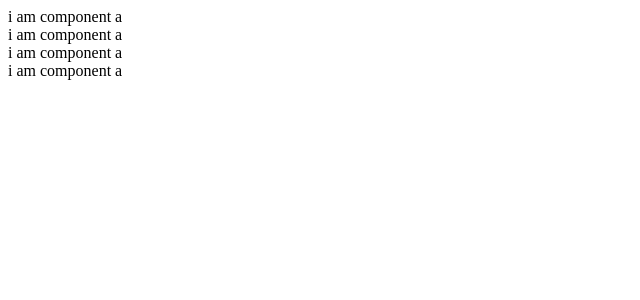
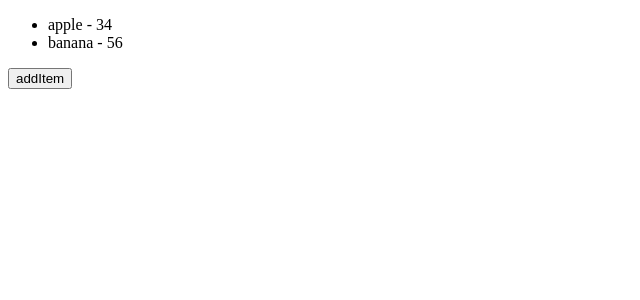
Before and after one commit to mazeyqian/multipage-template, a Vue app: page / in a window 1280 px wide. Shown: the top 300 px of the page, without its empty margins (0-640 px from the left). Built offline with nearby package versions, Linux system fonts and the light colour scheme.

Commit message:
v-on 事件 数据绑定，methods选项与data同级。

```diff
--- a/src/App.vue
+++ b/src/App.vue
@@ -1,24 +1,35 @@
 <template>
   <div>
-    <componentA v-for="(value, key) in objList" :key="key"></componentA>
+    <ul>
+      <li v-for="item in list"> {{ item.name }} - {{ item.price }}</li>
+    </ul>
+    <button v-on:click="addItem">addItem</button>
   </div>
 </template>
 
 <script>
-import componentA from './components/a.vue'
 export default {
-  components: {
-    componentA: componentA // es6 componentA
-  },
   data () {
     return {
       hello: '<strong>world</strong>',
-      objList: {
-        name: 'apple',
-        price: 34,
-        color: 'red',
-        weight: 14
-      }
+      list: [
+        {
+          name: 'apple',
+          price: 34
+        },
+        {
+          name: 'banana',
+          price: 56
+        }
+      ]
+    }
+  },
+  methods: {
+    addItem: function () {
+      this.list.push({
+        name: 'pinaapple',
+        price: 256
+      })
     }
   }
 }
```
